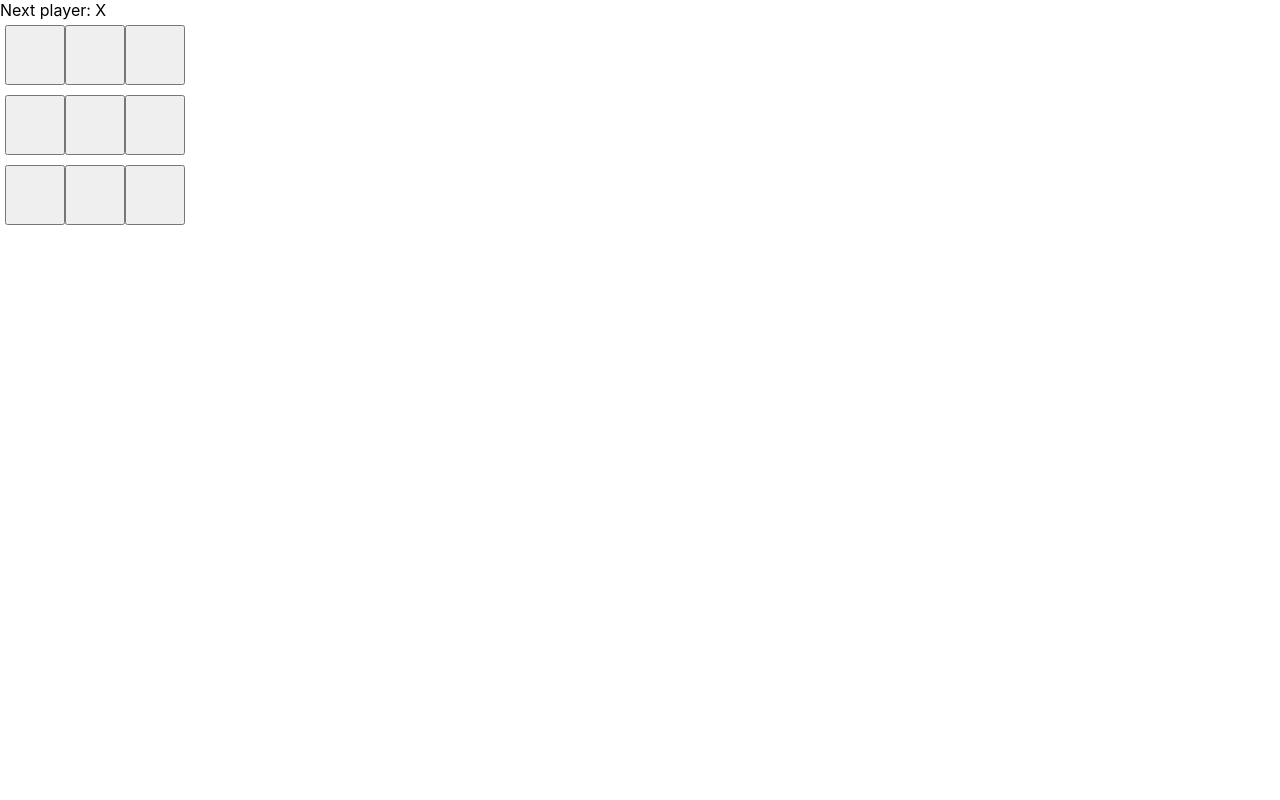
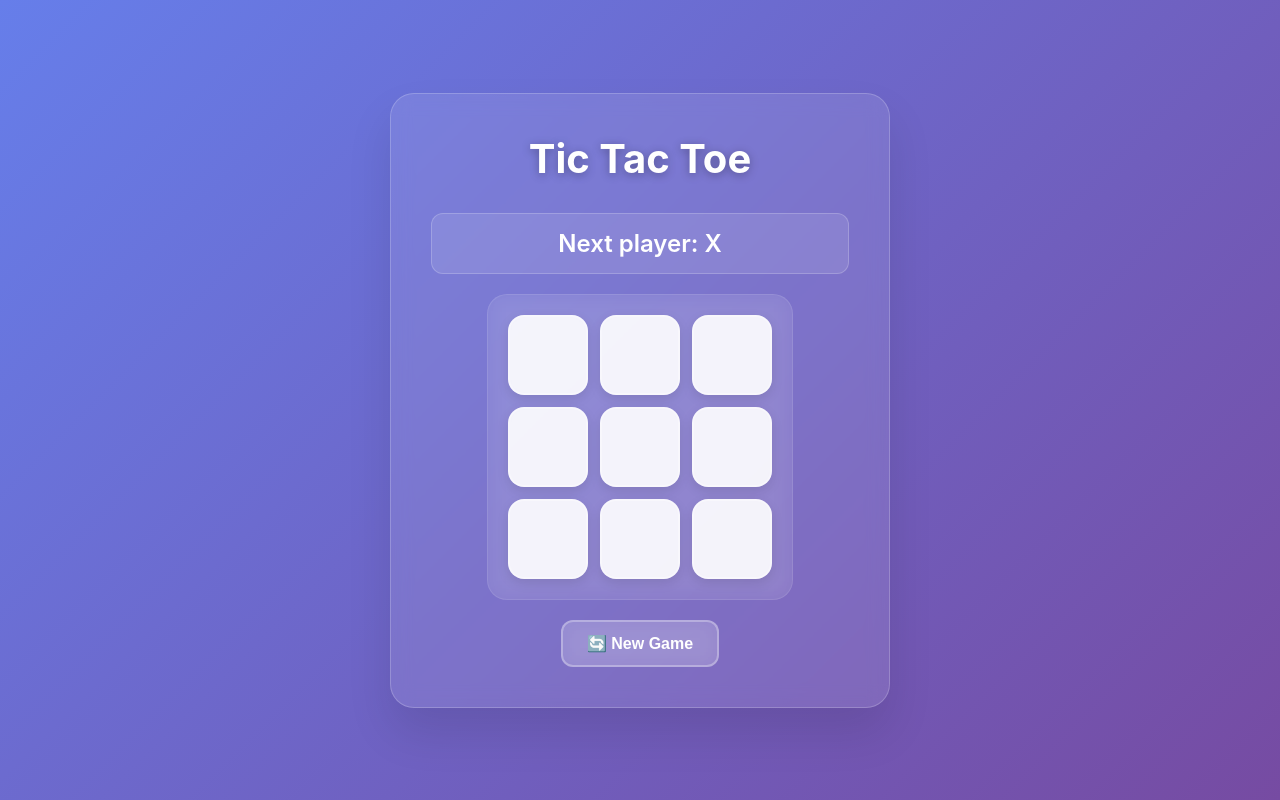
Before and after one commit to Yeyel29/tictactoe, a React (Create React App) app: page / in a window 1280 px wide. Built offline with nearby package versions, Linux system fonts and the light colour scheme.

Commit message:
Enhance styling and functionality

```diff
--- a/src/App.css
+++ b/src/App.css
@@ -1,38 +1,38 @@
-.App {
-  text-align: center;
+* {
+  margin: 0;
+  padding: 0;
+  box-sizing: border-box;
 }
 
-.App-logo {
-  height: 40vmin;
-  pointer-events: none;
+body {
+  font-family: -apple-system, BlinkMacSystemFont, 'Segoe UI', 'Roboto', 'Oxygen', 'Ubuntu', 'Cantarell', sans-serif;
 }
 
-@media (prefers-reduced-motion: no-preference) {
-  .App-logo {
-    animation: App-logo-spin infinite 20s linear;
-  }
+.app {
+  min-height: 100vh;
+  background: linear-gradient(135deg, #667eea 0%, #764ba2 100%);
+  display: flex;
+  align-items: center;
+  justify-content: center;
+  padding: 20px;
 }
 
-.App-header {
-  background-color: #282c34;
-  min-height: 100vh;
-  display: flex;
-  flex-direction: column;
-  align-items: center;
-  justify-content: center;
-  font-size: calc(10px + 2vmin);
-  color: white;
+.app-container {
+  background: rgba(255, 255, 255, 0.1);
+  backdrop-filter: blur(10px);
+  border-radius: 24px;
+  padding: 40px;
+  box-shadow: 0 25px 45px rgba(0, 0, 0, 0.1);
+  border: 1px solid rgba(255, 255, 255, 0.2);
+  text-align: center;
+  max-width: 500px;
+  width: 100%;
 }
 
-.App-link {
-  color: #61dafb;
+.app-title {
+  color: white;
+  font-size: 2.5rem;
+  font-weight: 700;
+  margin-bottom: 30px;
+  text-shadow: 0 2px 10px rgba(0, 0, 0, 0.3);
 }
-
-@keyframes App-logo-spin {
-  from {
-    transform: rotate(0deg);
-  }
-  to {
-    transform: rotate(360deg);
-  }
-}
--- a/src/App.tsx
+++ b/src/App.tsx
@@ -1,8 +1,16 @@
 import React from "react";
 import Game from "./components/Game";
+import "./App.css";
 
 function App() {
-  return <Game />;
+  return (
+    <div className="app">
+      <div className="app-container">
+        <h1 className="app-title">Tic Tac Toe</h1>
+        <Game />
+      </div>
+    </div>
+  );
 }
 
 export default App;
--- /dev/null
+++ b/src/components/Board.css
@@ -0,0 +1,14 @@
+.board {
+  display: grid;
+  grid-template-columns: repeat(3, 80px);
+  grid-template-rows: repeat(3, 80px);
+  gap: 12px;
+  margin: 20px auto;
+  padding: 20px;
+  background: rgba(255, 255, 255, 0.05);
+  border-radius: 20px;
+  backdrop-filter: blur(10px);
+  border: 1px solid rgba(255, 255, 255, 0.1);
+  justify-self: center;
+  width: fit-content;
+}
--- a/src/components/Board.tsx
+++ b/src/components/Board.tsx
@@ -1,16 +1,23 @@
 import React from "react";
 import Square from "./Square";
+import "./Board.css";
 
 type BoardProps = {
   squares: ("X" | "O" | null)[];
   onClick: (i: number) => void;
+  winningSquares?: number[];
 };
 
-const Board: React.FC<BoardProps> = ({ squares, onClick }) => {
+const Board: React.FC<BoardProps> = ({ squares, onClick, winningSquares = [] }) => {
   return (
-    <div style={{ display: "grid", gridTemplateColumns: "repeat(3, 60px)" }}>
+    <div className="board">
       {squares.map((value, i) => (
-        <Square key={i} value={value} onClick={() => onClick(i)} />
+        <Square
+          key={i}
+          value={value}
+          onClick={() => onClick(i)}
+          isWinning={winningSquares.includes(i)}
+        />
       ))}
     </div>
   );
--- /dev/null
+++ b/src/components/Game.css
@@ -0,0 +1,128 @@
+.game {
+  position: relative;
+}
+
+.status {
+  font-size: 1.5rem;
+  font-weight: 600;
+  margin-bottom: 20px;
+  padding: 15px 20px;
+  border-radius: 12px;
+  transition: all 0.3s ease;
+}
+
+.status.playing {
+  background: rgba(255, 255, 255, 0.1);
+  color: white;
+  border: 1px solid rgba(255, 255, 255, 0.2);
+}
+
+.status.winner {
+  background: linear-gradient(135deg, #ff6b6b, #ffa726);
+  color: white;
+  animation: winner-glow 2s ease-in-out infinite;
+  border: 2px solid #fff;
+  box-shadow: 0 8px 20px rgba(255, 107, 107, 0.4);
+}
+
+.status.draw {
+  background: linear-gradient(135deg, #4ecdc4, #45b7d1);
+  color: white;
+  border: 2px solid #fff;
+  box-shadow: 0 8px 20px rgba(78, 205, 196, 0.4);
+}
+
+.game-controls {
+  margin-top: 20px;
+}
+
+.reset-button {
+  background: rgba(255, 255, 255, 0.15);
+  color: white;
+  border: 2px solid rgba(255, 255, 255, 0.3);
+  border-radius: 12px;
+  padding: 12px 24px;
+  font-size: 1rem;
+  font-weight: 600;
+  cursor: pointer;
+  transition: all 0.3s ease;
+  backdrop-filter: blur(10px);
+}
+
+.reset-button:hover {
+  background: rgba(255, 255, 255, 0.25);
+  border-color: rgba(255, 255, 255, 0.5);
+  transform: translateY(-2px);
+  box-shadow: 0 8px 20px rgba(0, 0, 0, 0.2);
+}
+
+.reset-button:active {
+  transform: translateY(0);
+}
+
+.game-over-modal {
+  position: fixed;
+  top: 0;
+  left: 0;
+  width: 100%;
+  height: 100%;
+  background: rgba(0, 0, 0, 0.6);
+  border-radius: 25px;
+  display: flex;
+  align-items: center;
+  justify-content: center;
+  z-index: 999;
+  animation: modal-appear 0.3s ease-out;
+}
+
+.modal-content {
+  background: linear-gradient(135deg, #667eea 0%, #764ba2 100%);
+  padding: 40px;
+  border-radius: 20px;
+  text-align: center;
+  color: white;
+  box-shadow: 0 25px 45px rgba(0, 0, 0, 0.3);
+  border: 2px solid rgba(255, 255, 255, 0.3);
+  backdrop-filter: blur(20px);
+}
+
+.modal-content h2 {
+  font-size: 2rem;
+  margin-bottom: 10px;
+  text-shadow: 0 2px 10px rgba(0, 0, 0, 0.3);
+}
+
+.modal-content p {
+  font-size: 1.2rem;
+  margin-bottom: 30px;
+  opacity: 0.9;
+}
+
+.play-again-button {
+  background: rgba(255, 255, 255, 0.2);
+  color: white;
+  border: 2px solid rgba(255, 255, 255, 0.5);
+  border-radius: 12px;
+  padding: 15px 30px;
+  font-size: 1.1rem;
+  font-weight: 600;
+  cursor: pointer;
+  transition: all 0.3s ease;
+  backdrop-filter: blur(10px);
+}
+
+.play-again-button:hover {
+  background: rgba(255, 255, 255, 0.3);
+  border-color: rgba(255, 255, 255, 0.7);
+  transform: translateY(-2px);
+  box-shadow: 0 8px 20px rgba(0, 0, 0, 0.2);
+}
+
+@keyframes modal-appear {
+  0% {
+    opacity: 0;
+  }
+  100% {
+    opacity: 1;
+  }
+}
--- a/src/components/Game.tsx
+++ b/src/components/Game.tsx
@@ -1,22 +1,23 @@
-import React, { useState } from "react";
+import React, { useState, useEffect } from "react";
 import Board from "./Board";
+import "./Game.css";
 
 function calculateWinner(squares: ("X" | "O" | null)[]) {
   const lines = [
-    [0, 1, 2], [3, 4, 5], [6, 7, 8], // rows
-    [0, 3, 6], [1, 4, 7], [2, 5, 8], // cols
-    [0, 4, 8], [2, 4, 6],            // diagonals
+    [0, 1, 2], [3, 4, 5], [6, 7, 8],
+    [0, 3, 6], [1, 4, 7], [2, 5, 8],
+    [0, 4, 8], [2, 4, 6],
   ];
   for (let [a, b, c] of lines) {
     if (squares[a] && squares[a] === squares[b] && squares[a] === squares[c]) {
-      return squares[a];
+      return { winner: squares[a], winningLine: [a, b, c] };
     }
   }
   return null;
 }
 
 const Game: React.FC = () => {
-  const [squares, setSquares] = useState<( "X" | "O" | null )[]>(Array(9).fill(null));
+  const [squares, setSquares] = useState<("X" | "O" | null)[]>(Array(9).fill(null));
   const [xIsNext, setXIsNext] = useState(true);
 
   function handleClick(i: number) {
@@ -27,13 +28,65 @@ const Game: React.FC = () => {
     setXIsNext(!xIsNext);
   }
 
-  const winner = calculateWinner(squares);
-  let status = winner ? `Winner: ${winner}` : `Next player: ${xIsNext ? "X" : "O"}`;
+  function resetGame() {
+    setSquares(Array(9).fill(null));
+    setXIsNext(true);
+  }
+
+  const gameResult = calculateWinner(squares);
+  const winner = gameResult?.winner;
+  const winningSquares = gameResult?.winningLine || [];
+  const isDraw = !winner && squares.every(square => square !== null);
+
+  useEffect(() => {
+  }, [winner]);
+
+  let status;
+  let statusClass = "status";
+
+  if (winner) {
+    status = `🎉 Player ${winner} Wins! 🎉`;
+    statusClass = "status winner";
+  } else if (isDraw) {
+    status = "🤝 It's a Draw! 🤝";
+    statusClass = "status draw";
+  } else {
+    status = `Next player: ${xIsNext ? "X" : "O"}`;
+    statusClass = "status playing";
+  }
 
   return (
-    <div>
-      <div>{status}</div>
-      <Board squares={squares} onClick={handleClick} />
+    <div className="game">
+      <div className={statusClass}>
+        {status}
+      </div>
+
+      <Board
+        squares={squares}
+        onClick={handleClick}
+        winningSquares={winningSquares}
+      />
+
+      <div className="game-controls">
+        <button
+          className="reset-button"
+          onClick={resetGame}
+        >
+          🔄 New Game
+        </button>
+      </div>
+
+      {(winner || isDraw) && (
+        <div className="game-over-modal">
+          <div className="modal-content">
+            <h2>{winner ? `Player ${winner} Wins!` : "It's a Draw!"}</h2>
+            <p>{winner ? "Congratulations! 🎉" : "Good game! 🤝"}</p>
+            <button className="play-again-button" onClick={resetGame}>
+              Play Again
+            </button>
+          </div>
+        </div>
+      )}
     </div>
   );
 };
--- /dev/null
+++ b/src/components/Square.css
@@ -0,0 +1,97 @@
+.square {
+  width: 80px;
+  height: 80px;
+  background: rgba(255, 255, 255, 0.9);
+  border: none;
+  border-radius: 16px;
+  font-size: 2rem;
+  font-weight: bold;
+  cursor: pointer;
+  transition: all 0.3s ease;
+  display: flex;
+  align-items: center;
+  justify-content: center;
+  box-shadow: 0 4px 12px rgba(0, 0, 0, 0.1);
+  backdrop-filter: blur(10px);
+  border: 2px solid rgba(255, 255, 255, 0.3);
+  position: relative;
+  overflow: hidden;
+}
+
+.square:hover:not(.filled) {
+  background: rgba(255, 255, 255, 1);
+  transform: translateY(-2px);
+  box-shadow: 0 8px 20px rgba(0, 0, 0, 0.15);
+}
+
+.square:active:not(.filled) {
+  transform: translateY(0);
+  box-shadow: 0 2px 8px rgba(0, 0, 0, 0.1);
+}
+
+.square.filled {
+  cursor: not-allowed;
+  background: rgba(255, 255, 255, 0.95);
+}
+
+.square.winning {
+  background: linear-gradient(135deg, #ff6b6b, #ffa726);
+  animation: winning-pulse 1s ease-in-out infinite;
+  border-color: #fff;
+}
+
+.symbol {
+  transition: all 0.3s ease;
+  animation: symbol-appear 0.4s ease-out;
+}
+
+.symbol.x {
+  color: #667eea;
+  text-shadow: 0 2px 4px rgba(102, 126, 234, 0.3);
+}
+
+.symbol.o {
+  color: #764ba2;
+  text-shadow: 0 2px 4px rgba(118, 75, 162, 0.3);
+}
+
+@keyframes symbol-appear {
+  0% {
+    transform: scale(0) rotate(180deg);
+    opacity: 0;
+  }
+  100% {
+    transform: scale(1) rotate(0deg);
+    opacity: 1;
+  }
+}
+
+@keyframes winning-pulse {
+  0%, 100% {
+    transform: scale(1);
+    box-shadow: 0 4px 12px rgba(255, 107, 107, 0.3);
+  }
+  50% {
+    transform: scale(1.05);
+    box-shadow: 0 8px 20px rgba(255, 107, 107, 0.5);
+  }
+}
+
+/* Ripple effect on click */
+.square::before {
+  content: '';
+  position: absolute;
+  top: 50%;
+  left: 50%;
+  width: 0;
+  height: 0;
+  border-radius: 50%;
+  background: rgba(102, 126, 234, 0.3);
+  transform: translate(-50%, -50%);
+  transition: width 0.6s, height 0.6s;
+}
+
+.square:active::before {
+  width: 300px;
+  height: 300px;
+}
--- a/src/components/Square.tsx
+++ b/src/components/Square.tsx
@@ -1,22 +1,24 @@
 import React from "react";
+import "./Square.css";
 
 type SquareProps = {
   value: "X" | "O" | null;
   onClick: () => void;
+  isWinning?: boolean;
 };
 
-const Square: React.FC<SquareProps> = ({ value, onClick }) => {
+const Square: React.FC<SquareProps> = ({ value, onClick, isWinning = false }) => {
   return (
     <button
-      style={{
-        width: "60px",
-        height: "60px",
-        fontSize: "24px",
-        margin: "5px",
-      }}
+      className={`square ${value ? 'filled' : ''} ${isWinning ? 'winning' : ''}`}
       onClick={onClick}
+      disabled={!!value}
     >
-      {value}
+      {value && (
+        <span className={`symbol ${value.toLowerCase()}`}>
+          {value}
+        </span>
+      )}
     </button>
   );
 };
--- a/src/index.tsx
+++ b/src/index.tsx
@@ -13,7 +13,4 @@ root.render(
   </React.StrictMode>
 );
 
-// If you want to start measuring performance in your app, pass a function
-// to log results (for example: reportWebVitals(console.log))
-// or send to an analytics endpoint. Learn more: https://bit.ly/CRA-vitals
 reportWebVitals();
```
Also changed, not shown: public/logo192.png (deleted), public/logo512.png (deleted).
